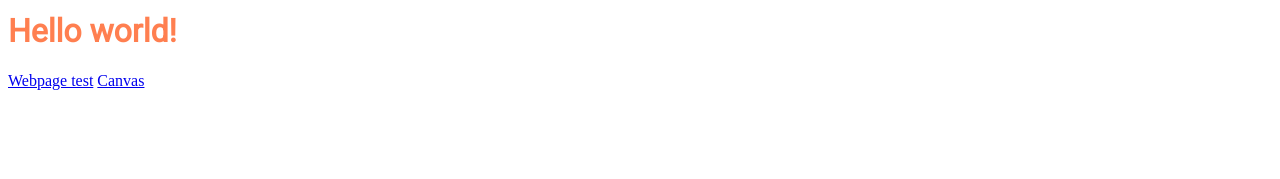
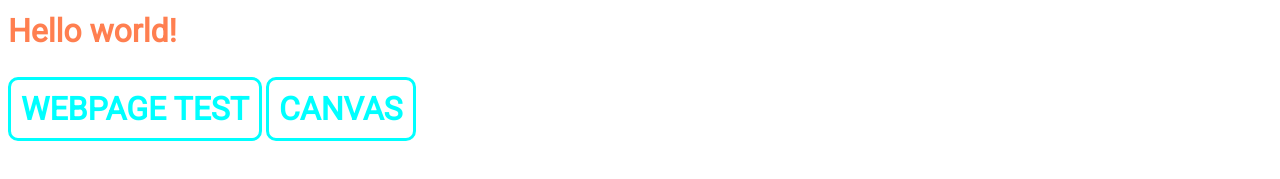
Before and after one commit to biquando/biquando.github.io, a plain HTML site: page index.html in a window 1280 px wide. Shown: the part 59-238 px from the top of the page. Drawn offline with Linux system fonts and the light colour scheme.

Commit message:
Add files via upload

```diff
--- a/styles/indexStyle.css
+++ b/styles/indexStyle.css
@@ -3,7 +3,7 @@
     color: coral;
 }
 
-#test-link {
+.test-link {
     text-decoration: none;
     color: aqua;
     font-family: "Roboto", sans-serif;
@@ -20,7 +20,7 @@
     display: inline-block;
 }
 
-#test-link:hover {
+.test-link:hover {
     background-color: aqua;
     color: #fff;
 }
```
